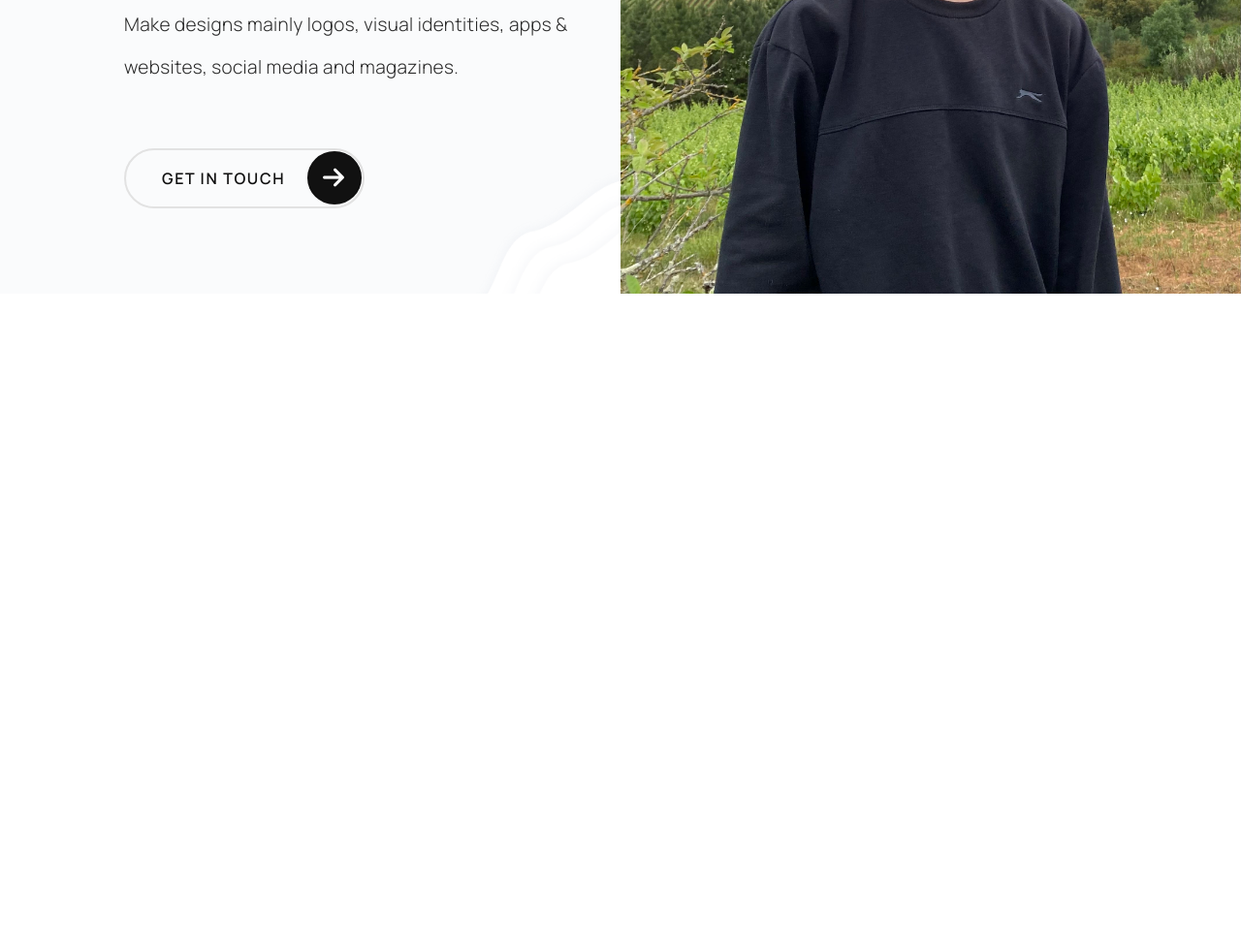
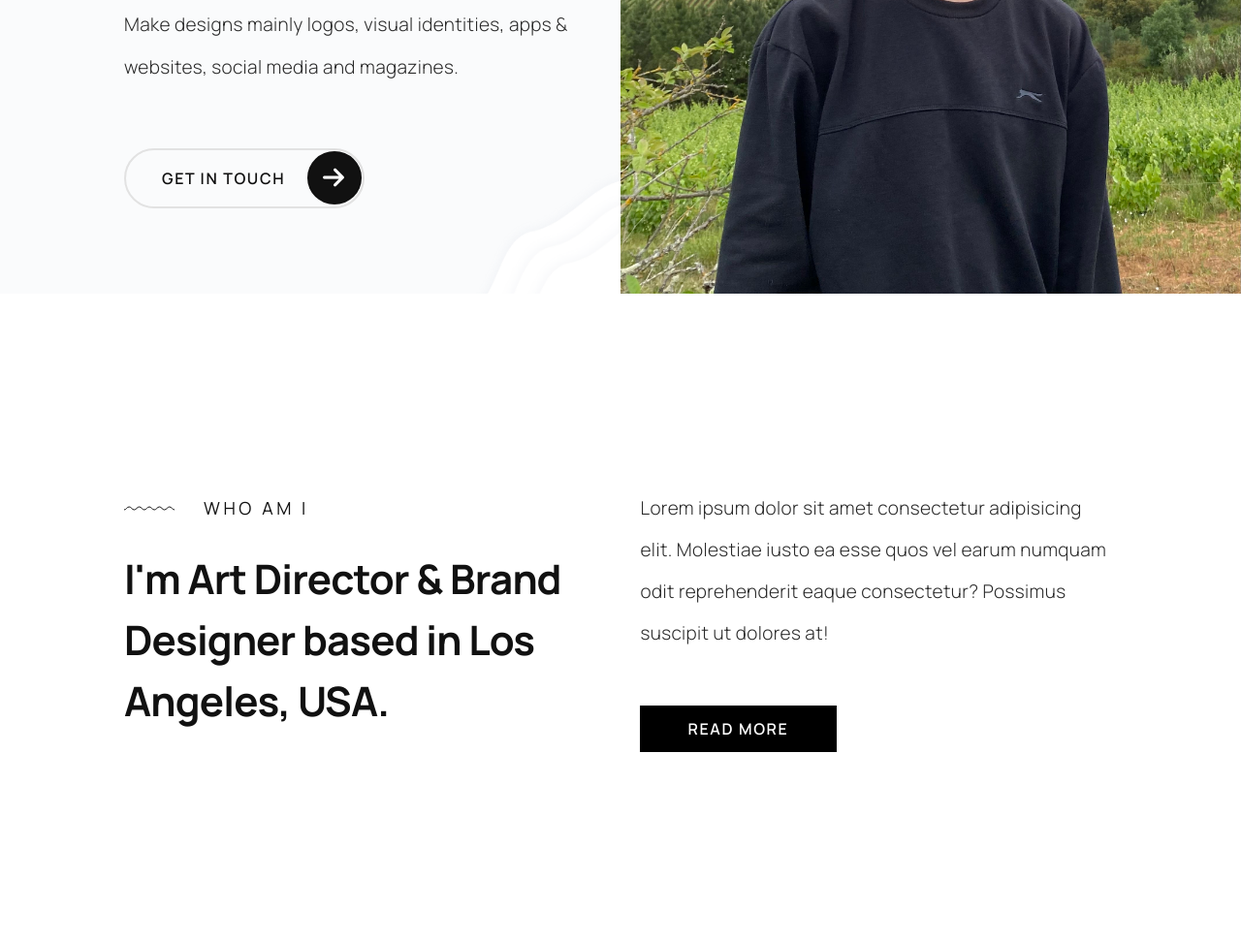
Before and after one commit to misshgan/portfolio-landing, a website: page index.html in a window 1280 px wide. Shown: the part 555-1527 px from the top of the page at 97% size. Before the commit the page ends 858 px from the top, so only its background shows below. Drawn offline with Linux system fonts and the light colour scheme; files whose address does not match are found by name.

Commit message:
who am i section

```diff
--- /dev/null
+++ b/assets/scss/_who-am-i.scss
@@ -0,0 +1,78 @@
+.who {
+	padding: 20rem 0;
+	display: flex;
+	margin: 0 auto;
+	width: 80%;
+	max-width: 1200px;
+	justify-content: space-between;
+
+	&__left {
+		width: 48%;
+		margin-top: 1rem;
+	}
+	&__suptitle {
+		margin-left: 3rem;
+
+		font-family: 'Manrope';
+		font-weight: 400;
+		font-size: 1.8rem;
+		line-height: 126.02%;
+
+		letter-spacing: 0.2em;
+		text-transform: uppercase;
+
+		color: #111111;
+	}
+	&__title {
+		margin-top: 3rem;
+
+		font-family: 'Manrope';
+		font-weight: 700;
+		font-size: 4.2rem;
+		line-height: 150.02%;
+
+		letter-spacing: -0.02em;
+
+		color: #111111;
+	}
+	&__right {
+		width: 48%;
+	}
+	&__description {
+		font-family: 'Manrope';
+		font-weight: 300;
+		font-size: 1.9rem;
+		line-height: 225.02%;
+
+		letter-spacing: 0.02em;
+
+		color: #282828;
+
+		margin-bottom: 6rem;
+	}
+	&__read-more {
+
+		font-family: 'Manrope';
+		font-weight: 600;
+		font-size: 1.6rem;
+		line-height: 234.52%;
+
+		text-align: center;
+		letter-spacing: 0.1em;
+		text-transform: uppercase;
+		text-decoration: none;
+		border: 1px solid #000;
+
+		color: #FFFFFF;
+
+		padding: 1.2rem 4.8rem;
+		background: #000;
+		transition: all .3s;
+
+		&:hover {
+			background: #fff;
+			color: #000;
+		}
+
+	}
+}
--- a/assets/scss/main.scss
+++ b/assets/scss/main.scss
@@ -1,2 +1,3 @@
 @import "_base";
 @import "_header";
+@import "_who-am-i";
--- a/index.html
+++ b/index.html
@@ -6,6 +6,7 @@
 	<meta name="viewport" content="width=device-width, initial-scale=1.0">
 	<link rel="stylesheet" href="/assets/css/main.css">
 	<link rel="stylesheet" href="/assets/css/normalize.css">
+	<link rel="icon" href="/14.png">
 
 	<link rel="preconnect" href="https://fonts.googleapis.com">
 	<link rel="preconnect" href="https://fonts.gstatic.com" crossorigin>
@@ -40,5 +41,19 @@
 		</div>
 
 	</header>
+
+	<div class="who">
+		<div class="who__left">
+			<div style="display: flex; align-items: center;">
+				<img src="/Vector 14.svg" alt="arrow to right">
+				<h3 class="who__suptitle">who am i</h3>
+			</div>
+			<h2 class="who__title">I'm Art Director & Brand Designer based in Los Angeles, USA.</h2>
+		</div>
+		<div class="who__right">
+			<p class="who__description">Lorem ipsum dolor sit amet consectetur adipisicing elit. Molestiae iusto ea esse quos vel earum numquam odit reprehenderit eaque consectetur? Possimus suscipit ut dolores at!</p>
+			<a href="#" class="who__read-more">Read more</a>
+		</div>
+	</div>
 </body>
 </html>
```
Also changed, not shown: 1.png (added), 12.png (added), 13.jpg (added), 14.png (added), Vector 14.svg (added), assets/css/main.css, letter_m_PNG33.png (added), m.png (added), 1 other file.
